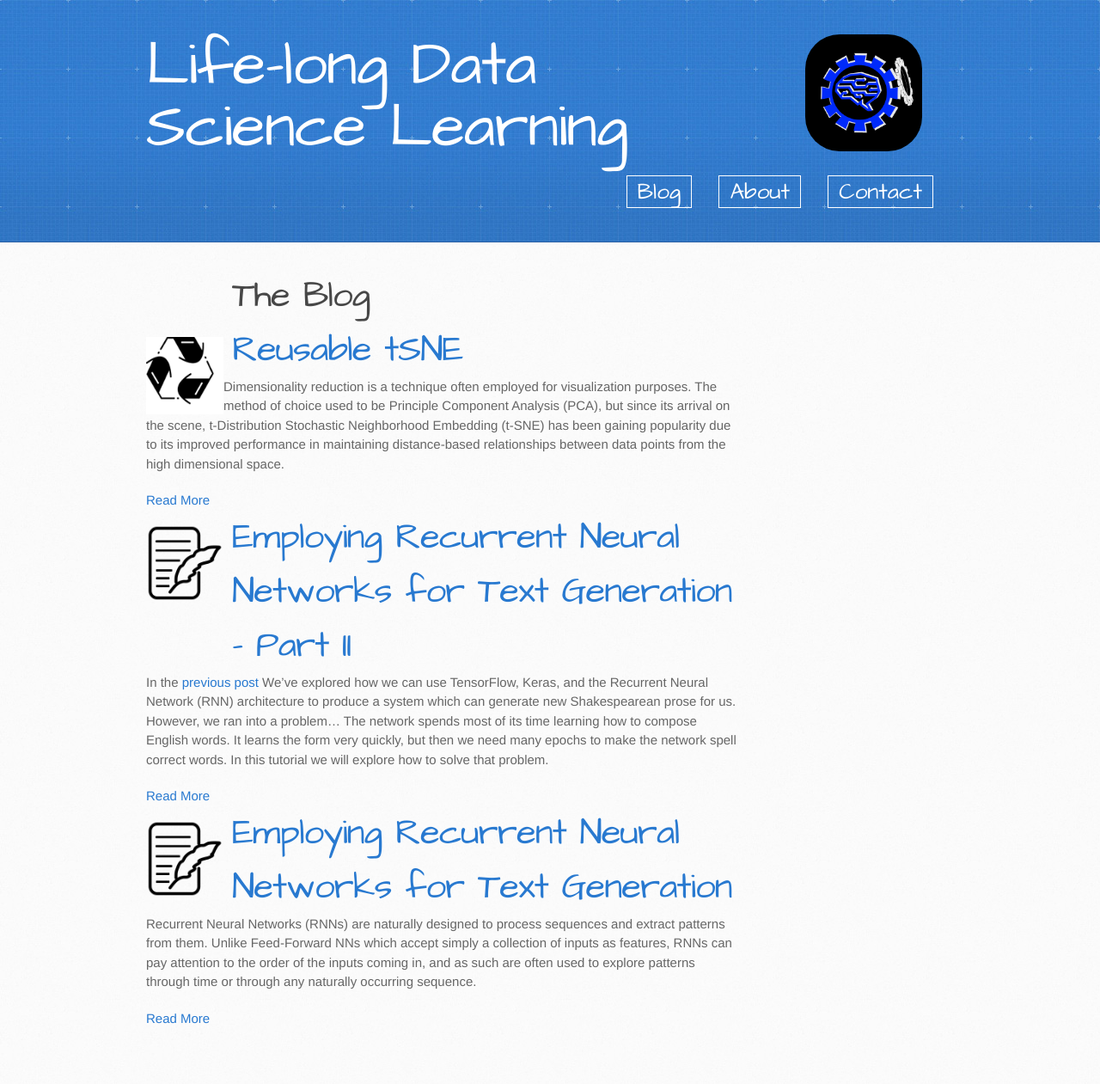
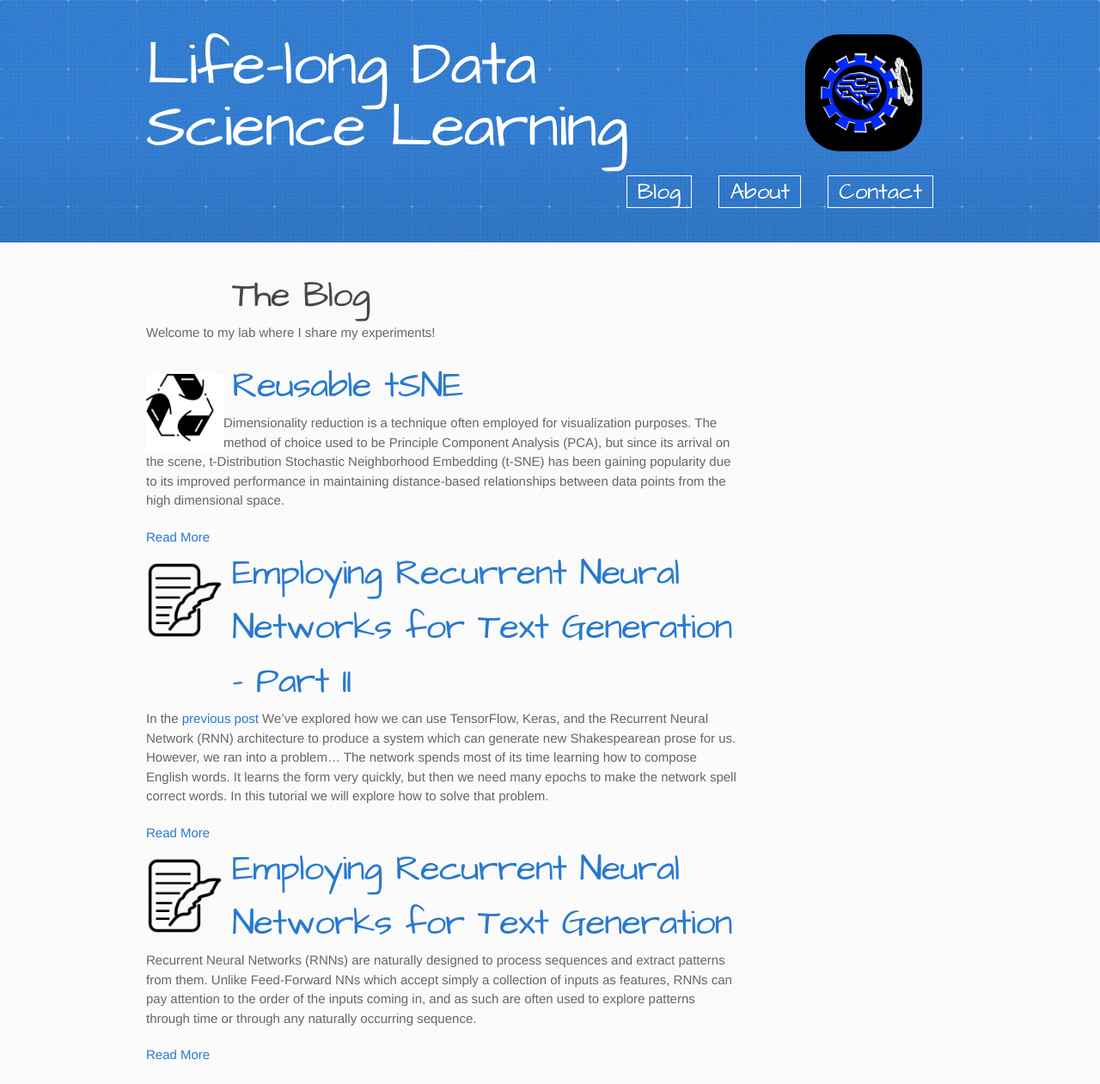
Before and after one commit to bshabashFD/bshabashFD.github.io_old2, a Jekyll site: the page built from blog.md, in a window 1280 px wide. Shown: the whole page at 86% size. Built offline with Jekyll 4.4.1, drawn with Linux system fonts in a browser that asks for light colours; our own code applies the rules of GitHub Pages for plain Markdown files; before the commit the page ends 1219 px from its top, so only the background shows below that.

Commit message:
added some blog text

```diff
--- a/blog.md
+++ b/blog.md
@@ -2,7 +2,9 @@
 layout: default
 ---
 
-# The Blog
+<h1>The Blog</h1>
+
+Welcome to my lab where I share my experiments!
 
 <div class="posts">
   {% for post in site.posts %}
```
